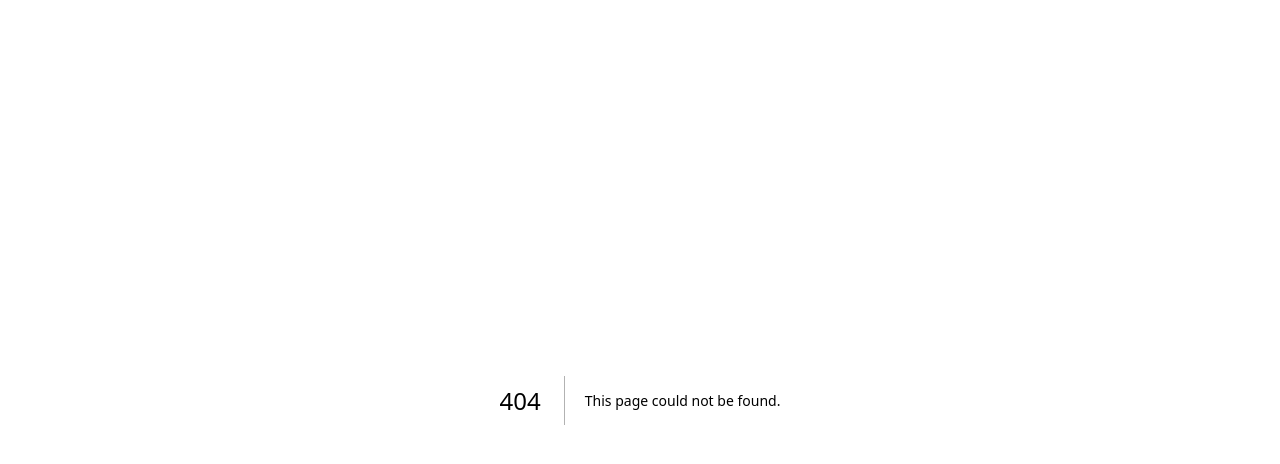
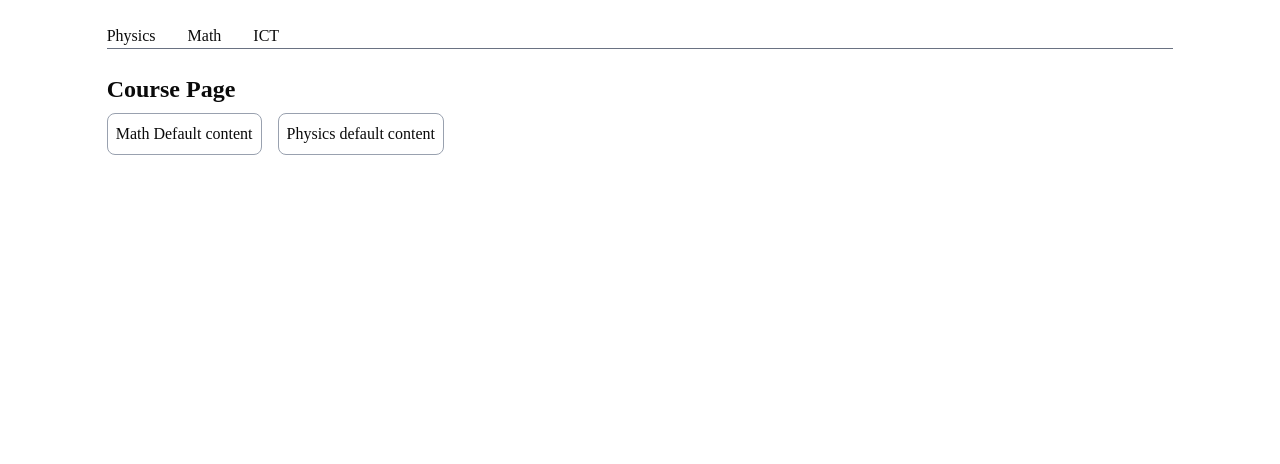
Before and after one commit to mehrab-abir/blog-app-pern-stack, a Next.js app in the folder blog-frontend/: page /courses in a window 1280 px wide. Before the commit this address had no page. Shown: the top 464 px of the page. Built offline with nearby package versions, Linux system fonts and the light colour scheme.

Commit message:
parallel routing

```diff
--- a/blog-frontend/src/app/(dashbordLayout)/dashboard/page.tsx
+++ b/blog-frontend/src/app/(dashbordLayout)/dashboard/page.tsx
@@ -3,7 +3,7 @@ import React from "react";
 const page = () => {
   return (
     <div className="mt-4">
-      <h1 className="text-2xl font-bold">This is dashboard </h1>
+      <h1 className="text-xl font-bold">Dashboard Content,,will be loaded according to the requirement</h1>
     </div>
   );
 };
--- a/blog-frontend/src/app/(dashbordLayout)/layout.tsx
+++ b/blog-frontend/src/app/(dashbordLayout)/layout.tsx
@@ -5,7 +5,10 @@ const layout = ({ children }: { children: React.ReactNode }) => {
   return (
     <div className="">
       <Sidebar></Sidebar>
-      <div className="ml-48">{children}</div>
+      <div className="ml-48">
+        <h1 className="text-2xl font-bold text-blue-500">This is dashboard </h1>
+        {children}
+      </div>
     </div>
   );
 };
--- /dev/null
+++ b/blog-frontend/src/app/courses/@mathSlot/default.tsx
@@ -0,0 +1,11 @@
+import React from 'react';
+
+const MathDefault = () => {
+    return (
+      <div className="border border-gray-400 p-2 rounded-md">
+        Math Default content
+      </div>
+    );
+};
+
+export default MathDefault;
--- /dev/null
+++ b/blog-frontend/src/app/courses/@mathSlot/math/page.tsx
@@ -0,0 +1,11 @@
+import React from 'react';
+
+const page = () => {
+    return (
+        <div className='border-3 border-green-500 p-2'>
+            Math Page - under slot
+        </div>
+    );
+};
+
+export default page;
--- /dev/null
+++ b/blog-frontend/src/app/courses/@physicsSlot/default.tsx
@@ -0,0 +1,11 @@
+import React from 'react';
+
+const PhysicsDefault = () => {
+    return (
+        <div className='border border-gray-400 p-2 rounded-md'>
+            Physics default content
+        </div>
+    );
+};
+
+export default PhysicsDefault;
--- /dev/null
+++ b/blog-frontend/src/app/courses/@physicsSlot/physics/page.tsx
@@ -0,0 +1,11 @@
+import React from 'react';
+
+const page = () => {
+    return (
+        <div className='border-3 border-blue-500 p-2'>
+            Physics Page - under slot
+        </div>
+    );
+};
+
+export default page;
--- /dev/null
+++ b/blog-frontend/src/app/courses/ict/page.tsx
@@ -0,0 +1,6 @@
+
+const page = () => {
+    return <div className="border border-purple-500 p-2">ICT Page - under children</div>;
+};
+
+export default page;
--- /dev/null
+++ b/blog-frontend/src/app/courses/layout.tsx
@@ -0,0 +1,30 @@
+import Link from "next/link";
+import React from "react";
+
+const layout = ({
+  children,
+  mathSlot,
+  physicsSlot,
+}: {
+  children: React.ReactNode;
+  mathSlot: React.ReactNode;
+  physicsSlot: React.ReactNode;
+}) => {
+  return (
+    <div className="w-10/12 m-auto">
+      <nav className="flex gap-8 items-center my-6 border-b border-gray-500">
+        <Link href="/courses/physics">Physics</Link>
+        <Link href="/courses/math">Math</Link>
+        <Link href="/courses/ict">ICT</Link>
+      </nav>
+      {children}
+
+      <div className="flex gap-4 mt-2">
+        {mathSlot}
+        {physicsSlot}
+      </div>
+    </div>
+  );
+};
+
+export default layout;
--- /dev/null
+++ b/blog-frontend/src/app/courses/page.tsx
@@ -0,0 +1,11 @@
+import React from 'react';
+
+const CoursePage = () => {
+    return (
+        <div>
+            <h1 className="text-2xl font-bold">Course Page</h1>
+        </div>
+    );
+};
+
+export default CoursePage;
--- a/blog-frontend/src/components/Navbar.tsx
+++ b/blog-frontend/src/components/Navbar.tsx
@@ -10,6 +10,7 @@ const Navbar = () => {
             <Link href='/about'>About</Link>
             <Link href='/products'>Products</Link>
             <Link href='/dashboard'>Dashboard</Link>
+            <Link href='/courses'>Courses</Link>
         </nav>
     );
 };
```
